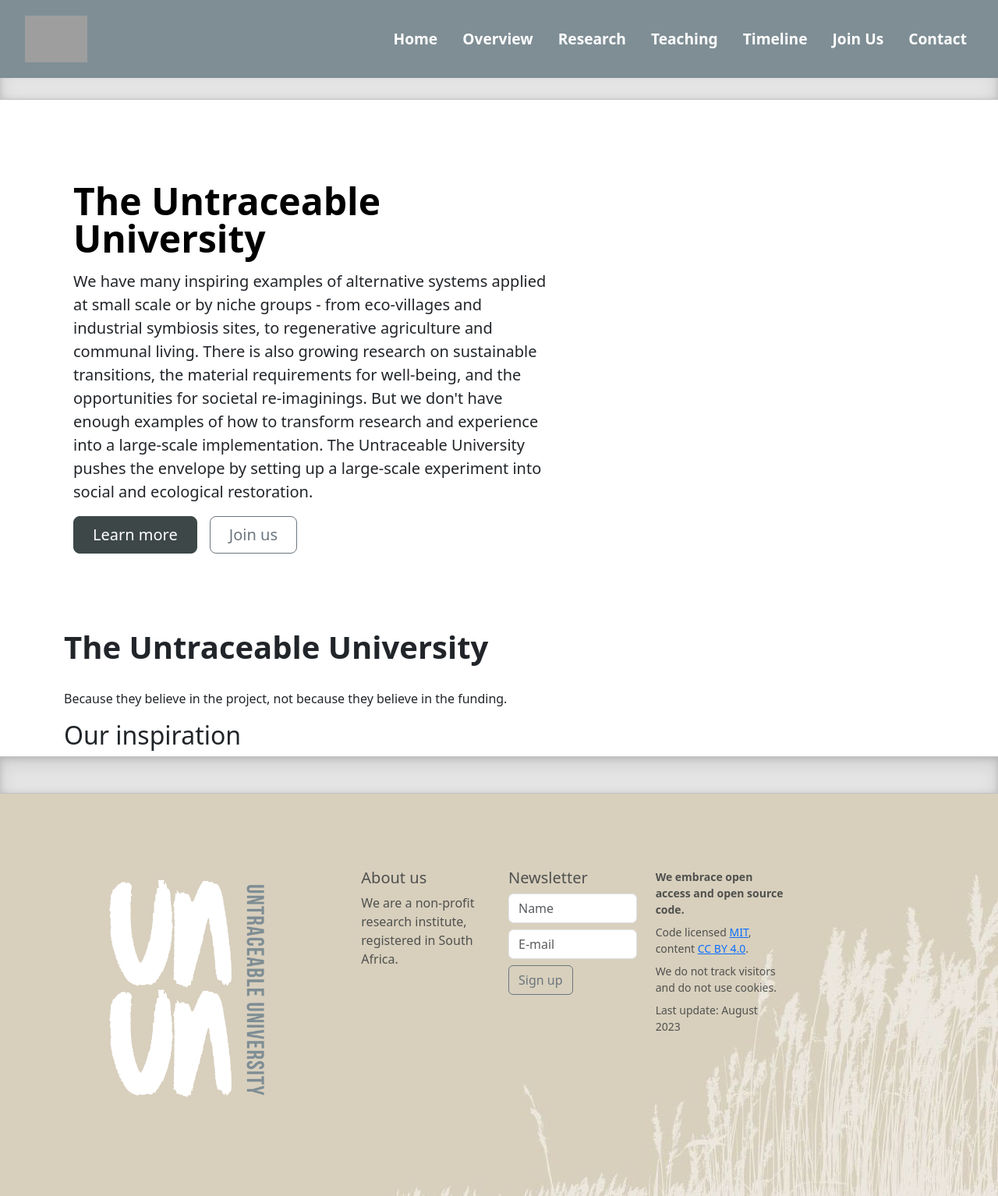
After one commit to untraceable-university/website, a Django app: template untraceableuniversity/website/templates/home.html in a window 1280 px wide. The commit adds this page. Shown: the whole page at 78% size. Run offline with Django 3.2, Linux system fonts and the light colour scheme; the template is opened without the code that fills it, so the values that code supplies are empty; some libraries are stand-ins or nearby versions; grey boxes are pictures that could not be loaded.

Commit message:
Continuous design and structure tweaks

```diff
--- a/untraceableuniversity/website/admin.py
+++ b/untraceableuniversity/website/admin.py
@@ -18,3 +18,4 @@ admin_site = MyAdminSite()
 admin_site.register(Language)
 admin_site.register(Page)
 admin_site.register(PageContent)
+admin_site.register(Inspiration)
--- a/untraceableuniversity/website/templates/_base.html
+++ b/untraceableuniversity/website/templates/_base.html
@@ -13,15 +13,15 @@
 
 </style>
 
-<link rel="preconnect" href="https://fonts.googleapis.com">
-<link rel="preconnect" href="https://fonts.gstatic.com" crossorigin>
-<link href="https://fonts.googleapis.com/css2?family=Source+Serif+4:ital,opsz,wght@0,8..60,400;0,8..60,700;1,8..60,400&display=swap" rel="stylesheet">
-
 <style type="text/css">
 .main, .tfont {
-  font-family: 'Source Serif 4', serif;
   font-size: 1.2em;
   line-height: 1.6em;
+}
+
+h1 {
+  font-weight: bold;
+  margin-bottom: 30px;
 }
 
 .leftcol h2 {
@@ -61,8 +61,46 @@ header .scrolled_down a span, header .scrolled_down a.nav-link {
   color: #000;
 }
 .wrapper {
-  margin-top: 100px;
+  margin-top: 10px;
 }
+
+.main img {
+  max-width: 100%;
+}
+
+.navbar {
+  {% if request.GET.style == "2" %}
+  background: #D9D9D9;
+  {% else %}
+  background: #7F8E95;
+  {% endif %}
+}
+
+.nav-divider {
+  width: 100%;
+  height: 3rem;
+  background-color: rgba(0, 0, 0, .1);
+  border: solid rgba(0, 0, 0, .15);
+  border-width: 1px 0;
+  box-shadow: inset 0 .5em 1.5em rgba(0, 0, 0, .1), inset 0 .125em .5em rgba(0, 0, 0, .15);
+}
+
+
+{% if request.GET.style == "2" %}
+header a.nav-link {
+  color: #545454;
+}
+body,.container.h {
+  background: #D9D9D9;
+}
+.wrapper {
+  background: #fff;
+  margin-top:0;
+}
+.nav-divider {
+  background-color: #D9D9D9;
+}
+{% endif %}
 
 </style>
 
@@ -70,22 +108,52 @@ header .scrolled_down a span, header .scrolled_down a.nav-link {
 </head>
 <body>
 
-<header class="d-flex flex-wrap justify-content-center py-3 mb-4">
-  <nav class="navbar fixed-top ps-4 pe-4 {% if not menu_transparent %}scrolled_down{% endif %}">
+
+{% if request.GET.style == "2" %}
+  <div class="container h">
+    <header class="d-flex flex-wrap justify-content-center py-3 border-bottom">
+      <a href="/" class="d-flex align-items-center mb-3 mb-md-0 me-md-auto link-body-emphasis text-decoration-none">
+        <img src="{% if request.GET.style == "2" %}{% static "img/logo5.png" %}{% else %}{% static "img/logo4.png" %}{% endif %}" style="max-width:60px" alt="" />
+        <span class="fs-4 text-dark">Untraceable University</span>
+      </a>
+
+      <ul class="nav nav-pills">
+      <li class="nav-item"><a href="/" class="nav-link {% if menu == "home" %}active" aria-current="page{% endif %}">Home</a></li>
+      <li class="nav-item"><a href="{% url "overview" %}" class="nav-link {% if menu == "overview" %}active" aria-current="page{% endif %}">Overview</a></li>
+      <li class="nav-item"><a href="{% url "research" %}" class="nav-link {% if menu == "research" %}active" aria-current="page{% endif %}">Research</a></li>
+      <li class="nav-item"><a href="{% url "teaching" %}" class="nav-link {% if menu == "teaching" %}active" aria-current="page{% endif %}">Teaching</a></li>
+      <li class="nav-item"><a href="{% url "timeline" %}" class="nav-link {% if menu == "timeline" %}active" aria-current="page{% endif %}">Timeline</a></li>
+      <li class="nav-item"><a href="{% url "join_us" %}" class="nav-link {% if menu == "join_us" %}active" aria-current="page{% endif %}">Join Us</a></li>
+      <li class="nav-item"><a href="{% url "contact" %}" class="nav-link {% if menu == "contact" %}active" aria-current="page{% endif %}">Contact</a></li>
+      </ul>
+    </header>
+  </div>
+{% else %}
+<div class="container">
+<header class="d-flex {% if request.GET.style != "2" %}flex-wrap justify-content-center py-3 mb-4{% endif %}">
+  <nav class="navbar {% if request.GET.style != "2" %}fixed-top ps-4 pe-4{% endif %} {% if not menu_transparent %}crolled_down{% endif %}">
     <a href="/" id="brand" class="d-flex align-items-center mb-3 mb-md-0 me-md-auto link-body-emphasis text-decoration-none">
-      <span class="fs-4 ps-2">{{ _("The Untraceable University") }}</span>
+      <span class="fs-4 ps-2">
+        <img src="{% if request.GET.style == "2" %}{% static "img/logo5.png" %}{% else %}{% static "img/logo4.png" %}{% endif %}" style="max-width:80px" alt="" />
+      </span>
     </a>
 
     <ul class="nav nav-pills">
       <li class="nav-item"><a href="/" class="nav-link {% if menu == "home" %}active" aria-current="page{% endif %}">Home</a></li>
       <li class="nav-item"><a href="{% url "overview" %}" class="nav-link {% if menu == "overview" %}active" aria-current="page{% endif %}">Overview</a></li>
-      <li class="nav-item"><a href="{% url "mission" %}" class="nav-link {% if menu == "mission" %}active" aria-current="page{% endif %}">Mission</a></li>
+      <li class="nav-item"><a href="{% url "research" %}" class="nav-link {% if menu == "research" %}active" aria-current="page{% endif %}">Research</a></li>
+      <li class="nav-item"><a href="{% url "teaching" %}" class="nav-link {% if menu == "teaching" %}active" aria-current="page{% endif %}">Teaching</a></li>
       <li class="nav-item"><a href="{% url "timeline" %}" class="nav-link {% if menu == "timeline" %}active" aria-current="page{% endif %}">Timeline</a></li>
       <li class="nav-item"><a href="{% url "join_us" %}" class="nav-link {% if menu == "join_us" %}active" aria-current="page{% endif %}">Join Us</a></li>
       <li class="nav-item"><a href="{% url "contact" %}" class="nav-link {% if menu == "contact" %}active" aria-current="page{% endif %}">Contact</a></li>
     </ul>
   </nav>
 </header>
+</div>
+
+<br>
+{% endif %}
+<div class="nav-divider"></div>
 
 <div class="wrapper">
 
@@ -95,7 +163,9 @@ header .scrolled_down a span, header .scrolled_down a.nav-link {
 
 {% block footer %}{% endblock %}
 
-<footer class="bd-footer py-4 py-md-5 mt-5 " style="background:#">
+<div class="nav-divider"></div>
+
+<footer class="bd-footer py-4 py-md-5">
   <div class="container py-4 py-md-5 px-4 px-md-3 text-body-secondary">
     <div class="row">
       <div class="col-lg-4 mb-3">
@@ -113,9 +183,10 @@ header .scrolled_down a span, header .scrolled_down a.nav-link {
       </div>
       <div class="col-lg-2 mb-3">
         <h5>Newsletter</h5>
-        <form method="post">
-          <input type="text" name="name" placeholder="Name" class="form-control mb-2" required />
-          <input type="email" name="email" placeholder="E-mail" class="form-control mb-2" required />
+        <form method="post" action="https://untraceable-university.us12.list-manage.com/subscribe/post?u=db071d713e76cb286850fcbad&amp;id=4a944722c8&amp;f_id=007369e0f0" target="_blank">
+          <input type="text" name="FNAME" placeholder="Name" class="form-control mb-2" required />
+          <input type="email" name="EMAIL" placeholder="E-mail" class="form-control mb-2" required />
+          <input type="hidden" name="b_db071d713e76cb286850fcbad_4a944722c8" tabindex="-1" value="">
           <button type="submit" class="btn btn-outline-secondary">Sign up</button>
         </form>
       </div>
--- /dev/null
+++ b/untraceableuniversity/website/templates/home.html
@@ -0,0 +1,66 @@
+{% extends "_base.html" %}
+
+{% block head %}
+<style type="text/css">
+.inspiration .card {
+  max-width: 90px;
+  margin-right: 10px;
+  box-shadow:0 10px 16px 0 rgba(0,0,0,0.1),0 6px 20px 0 rgba(0,0,0,0.1) !important;
+  margin-bottom: 10px;
+}
+.inspiration {
+  column-count: 5;
+  column-gap: 2px;
+}
+</style>
+{% endblock %}
+
+{% block title %}
+  The Untraceable University
+{% endblock %}
+
+{% block content %}
+
+<div class="container col-xxl-8 px-4 py-5">
+    <div class="row flex-lg-row-reverse align-items-center g-5 py-5">
+      <div class="col-10 col-sm-8 col-lg-5">
+        <div class="inspiration">
+        {% for each in inspiration %}
+            <div class="card">
+              <img src="{{ each.image.url }}" class="card-img-top" alt="...">
+            </div>
+        {% endfor %}
+        </div>
+      </div>
+      <div class="col-lg-7">
+        <h1 class="display-5 fw-bold text-body-emphasis lh-1 mb-3">The Untraceable University</h1>
+        <p class="lead">
+          We have many inspiring examples of alternative systems applied at
+          small scale or by niche groups - from eco-villages and industrial
+          symbiosis sites, to regenerative agriculture and communal living.
+          There is also growing research on sustainable transitions, the
+          material requirements for well-being, and the opportunities for
+          societal re-imaginings. But we don't have enough examples of how
+          to transform research and experience into a large-scale
+          implementation.
+          The Untraceable University pushes the envelope by setting up a
+          large-scale experiment into social and ecological restoration.
+        </p>
+        <div class="d-grid gap-2 d-md-flex justify-content-md-start">
+          <button type="button" class="btn btn-primary btn-lg px-4 me-md-2" style="background:#3D4748;border-color:#3D4748">Learn more</button>
+          <button type="button" class="btn btn-outline-secondary btn-lg px-4">Join us</button>
+        </div>
+      </div>
+    </div>
+  </div>
+
+  <div class="container">
+  <h1>
+  The Untraceable University
+  </h1>
+
+  <p>Because they believe in the project, not because they believe in the funding.</p>
+
+  <h2>Our inspiration</h2>
+
+{% endblock %}
--- a/untraceableuniversity/website/urls.py
+++ b/untraceableuniversity/website/urls.py
@@ -6,7 +6,8 @@ urlpatterns = [
     path("", views.index),
     path("join/<slug:slug>/", views.join_us, name="join_us"),
     path("join/", views.join_us, name="join_us"),
-    path("mission/", views.page, { "slug": "mission" }, name="mission"),
+    path("research/", views.page, { "slug": "research" }, name="research"),
+    path("teaching/", views.page, { "slug": "teaching" }, name="teaching"),
     path("overview/", views.page, { "slug": "overview" }, name="overview"),
     path("timeline/", views.page, { "slug": "timeline" }, name="timeline"),
     path("contact/", views.page, { "slug": "timeline" }, name="contact"),
--- a/untraceableuniversity/website/views.py
+++ b/untraceableuniversity/website/views.py
@@ -10,9 +10,10 @@ def index(request):
     context = {
         "menu_transparent": True,
         "menu": "home",
+        "inspiration": Inspiration.objects.all(),
     }
 
-    return render(request, "index.html", context)
+    return render(request, "home.html", context)
 
 @csrf_exempt
 def join_us(request, slug="join"):
```
Also changed, not shown: untraceableuniversity/website/models.py (+12 -0 lines), untraceableuniversity/website/templates/page.html (+8 -5 lines), untraceableuniversity/website/migrations/0003_inspiration.py (added), untraceableuniversity/website/migrations/0004_rename_logo_inspiration_image.py (added), untraceableuniversity/website/migrations/0005_inspiration_position.py (added), 1 other file.
